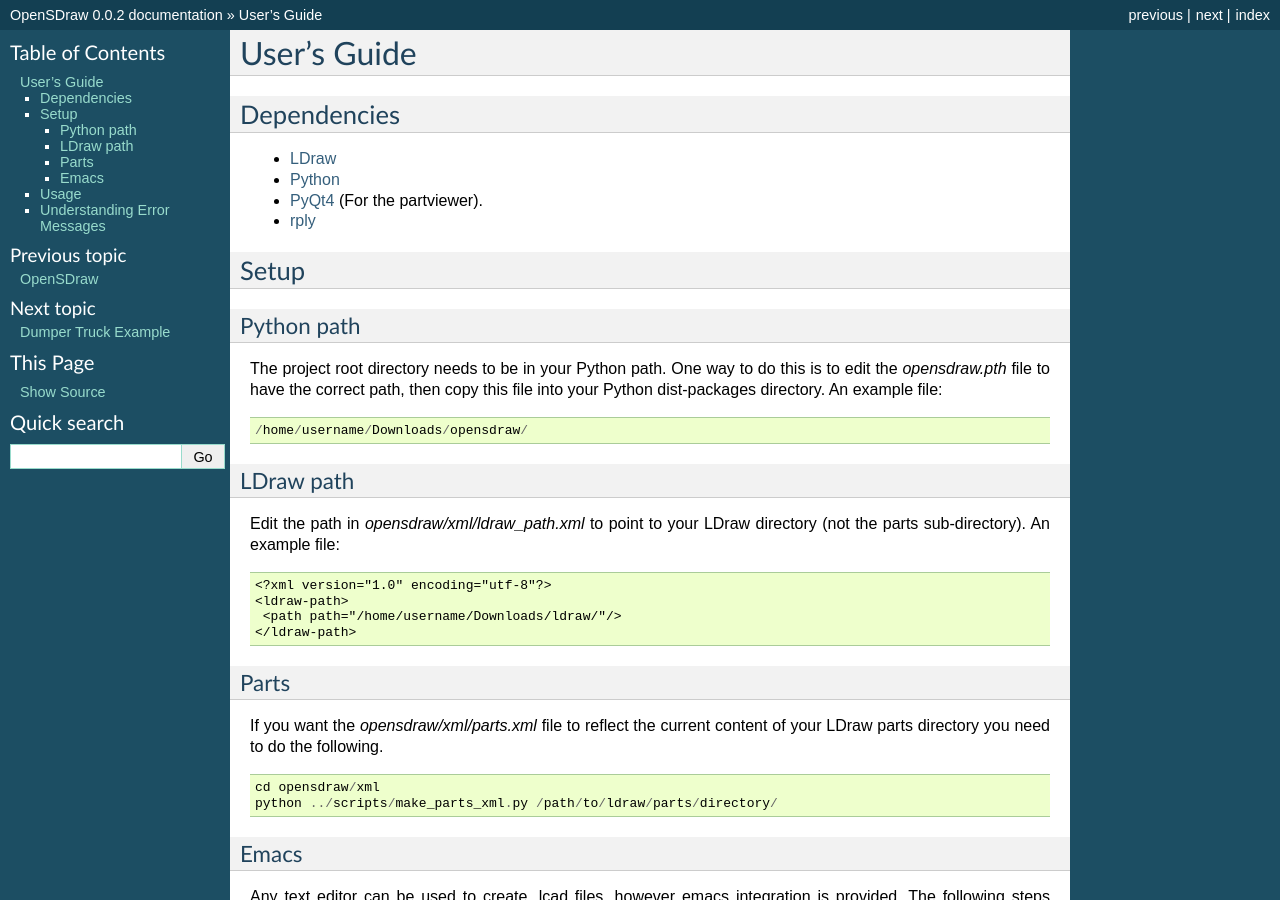
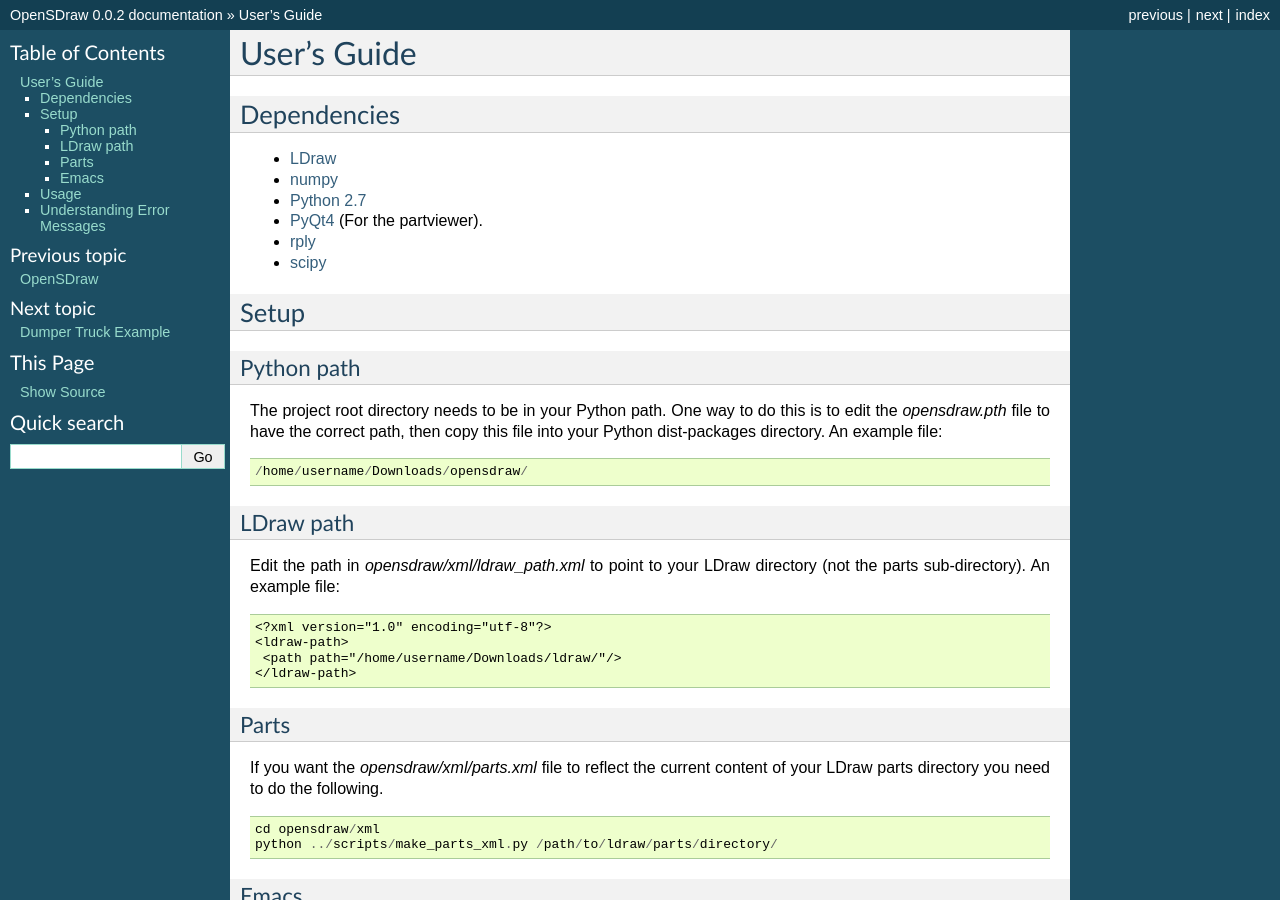
Before and after one commit to HazenBabcock/opensdraw, a Sphinx documentation site: the page built from docs/source/guide.rst, in a window 1280 px wide and 900 px high. Built offline with Sphinx 7.4.7, drawn with Linux system fonts in a browser that asks for light colours; pages that are not in the unit, such as notebooks, are missing from menus.

Commit message:
Update dependencies.

```diff
--- a/docs/source/guide.rst
+++ b/docs/source/guide.rst
@@ -5,9 +5,11 @@
 ------------
 
 * `LDraw <http://www.ldraw.org>`_
-* `Python <https://www.python.org>`_
+* `numpy <http://www.numpy.org>`_
+* `Python 2.7 <https://www.python.org>`_
 * `PyQt4 <http://www.riverbankcomputing.com/software/pyqt/intro>`_ (For the partviewer).
 * `rply <https://github.com/alex/rply>`_
+* `scipy <http://www.scipy.org>`_
 
 Setup
 -----
```
